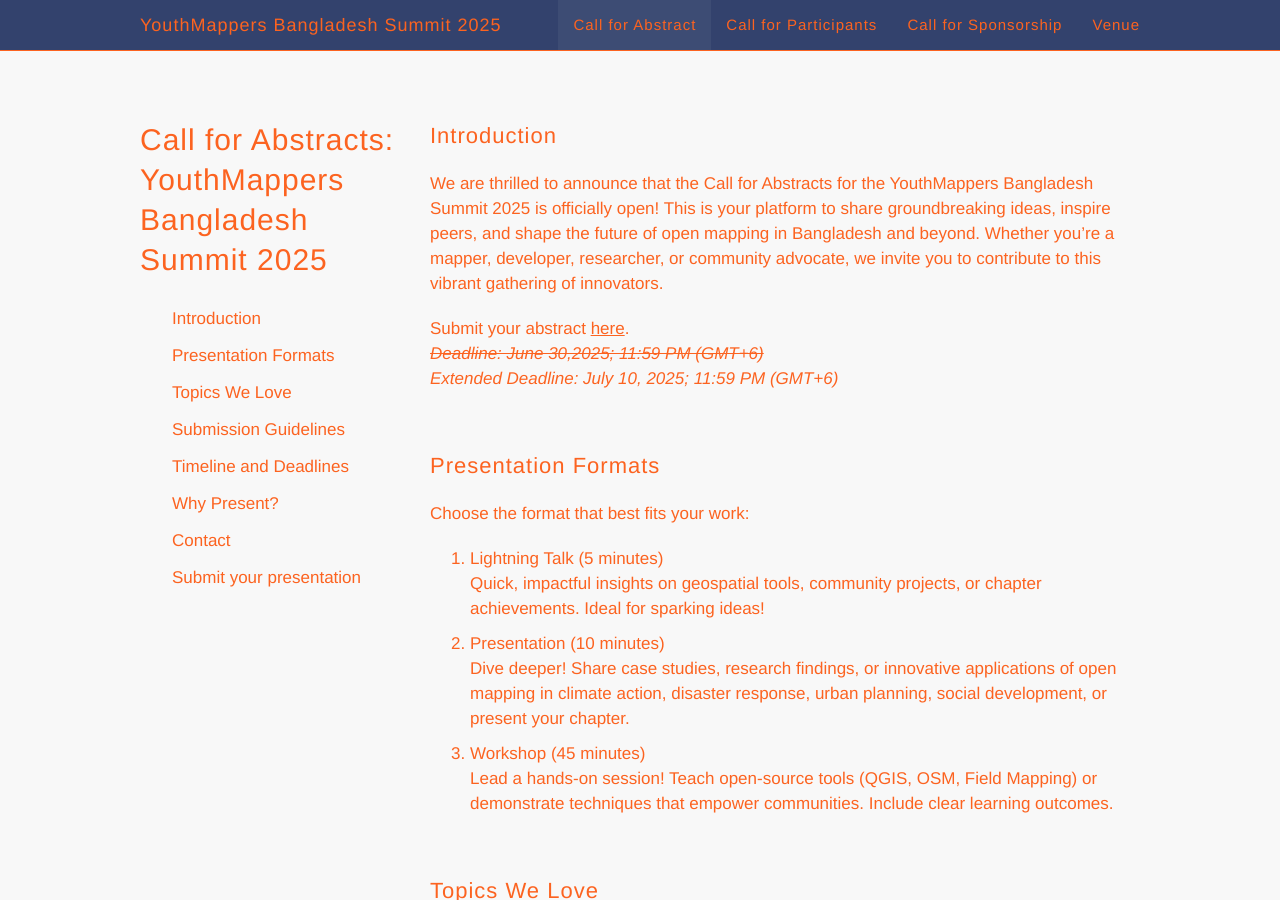
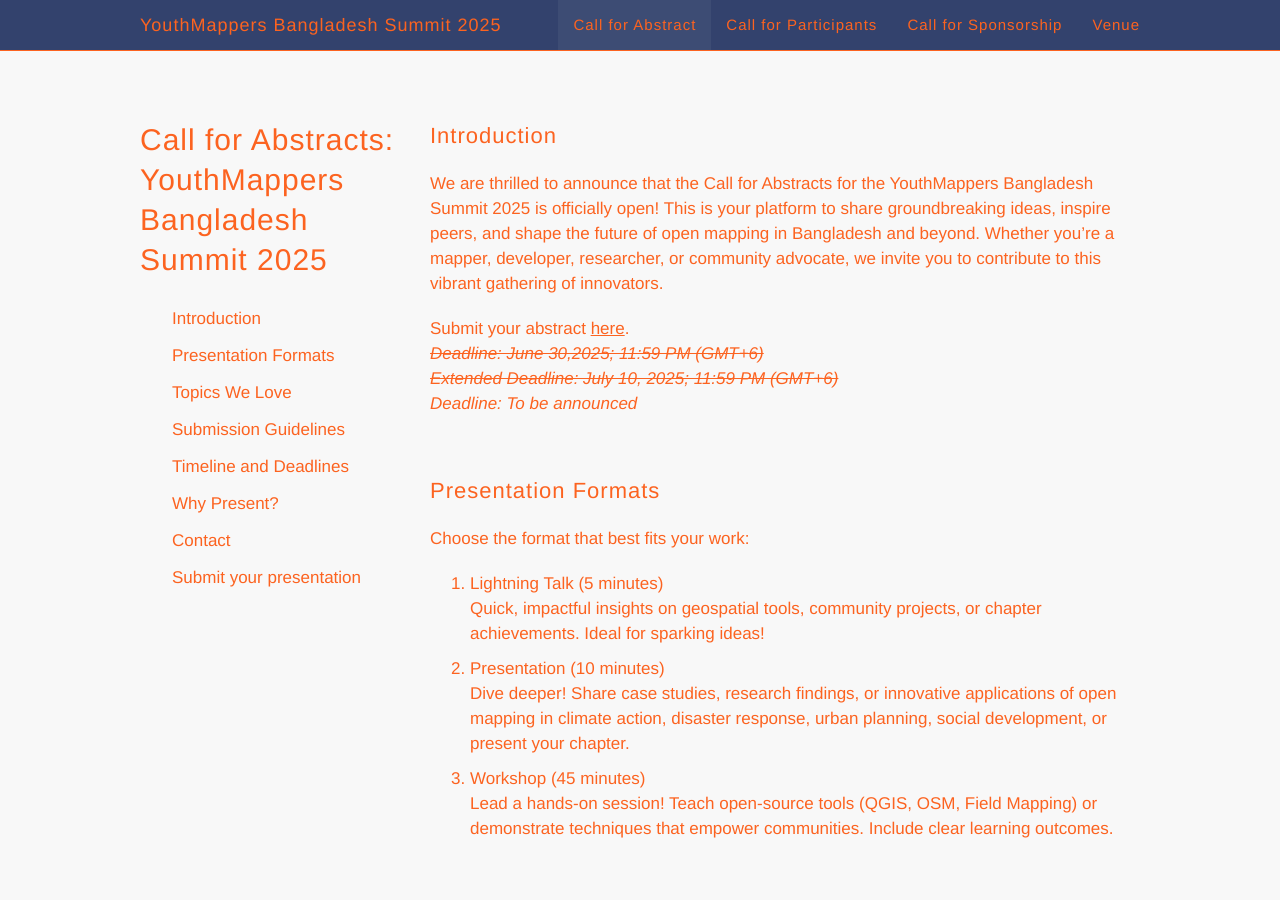
Before and after one commit to ymbdsummit2025/ymbdsummit2025.github.io, a Jekyll site: the page built from calls/abstract.md, in a window 1280 px wide and 900 px high. Built offline with Jekyll 4.4.1, drawn with Linux system fonts in a browser that asks for light colours.

```diff
--- a/_includes/about.html
+++ b/_includes/about.html
@@ -24,7 +24,7 @@
 
       <h3 class="small-title uppercase">When?</h3>
       <p>
-        August 22 - 23, 2025
+        October 08, 2025
       </p>
 
       <!-- <h3 class="small-title uppercase"><a href="events">Social Event</a></h3>
--- a/calls/abstract.md
+++ b/calls/abstract.md
@@ -11,7 +11,8 @@ We are thrilled to announce that the Call for Abstracts for the YouthMappers Ban
 
 Submit your abstract [here](https://forms.gle/7GLab1pGtWc9DtNA8).<br>
 ~~*Deadline: June 30,2025; 11:59 PM (GMT+6)*~~<br>
-*Extended Deadline: July 10, 2025; 11:59 PM (GMT+6)*
+~~*Extended Deadline: July 10, 2025; 11:59 PM (GMT+6)*~~<br>
+*Deadline: To be announced*
 
 <h2 id="presentation_format">Presentation Formats</h2>
 
```
Also changed, not shown: calls/participants.md (+1 -1 lines).
